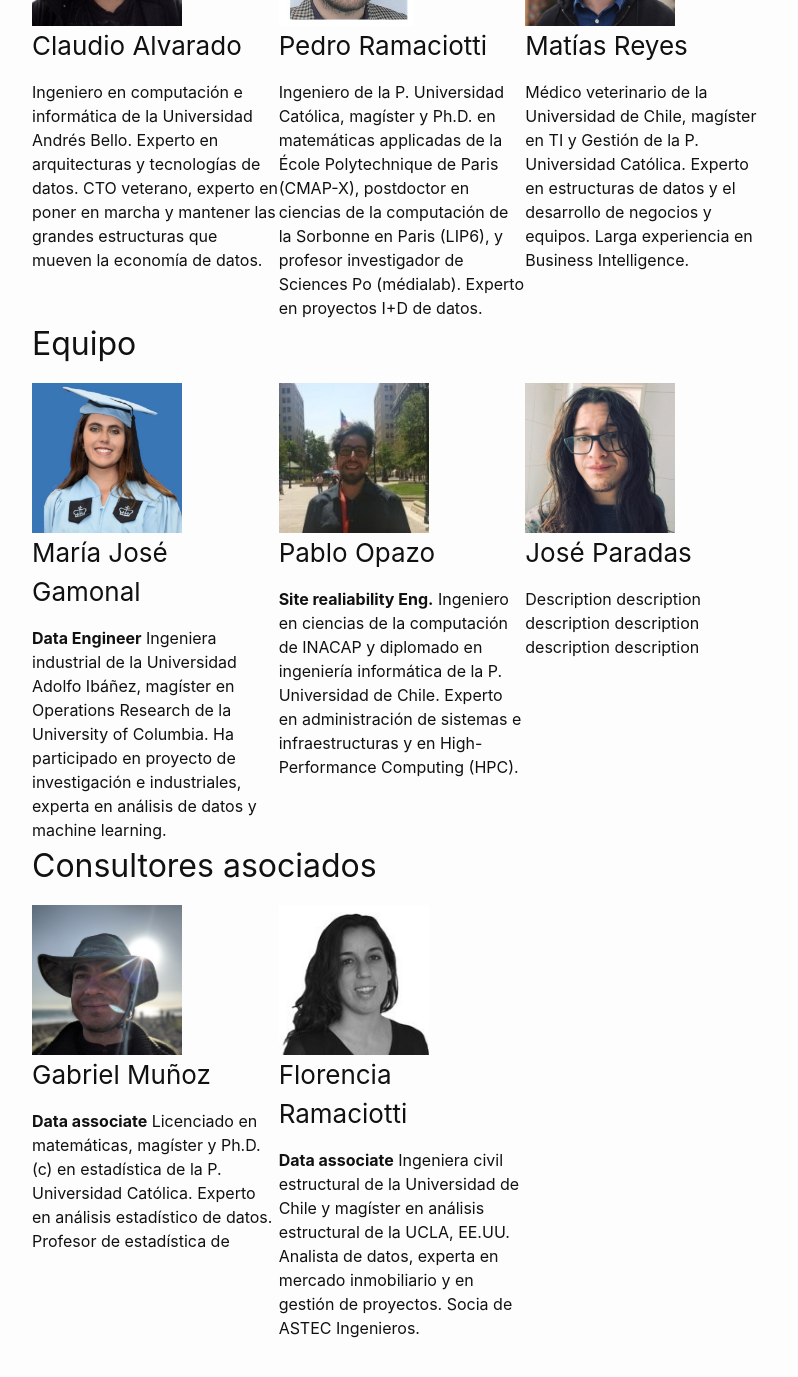
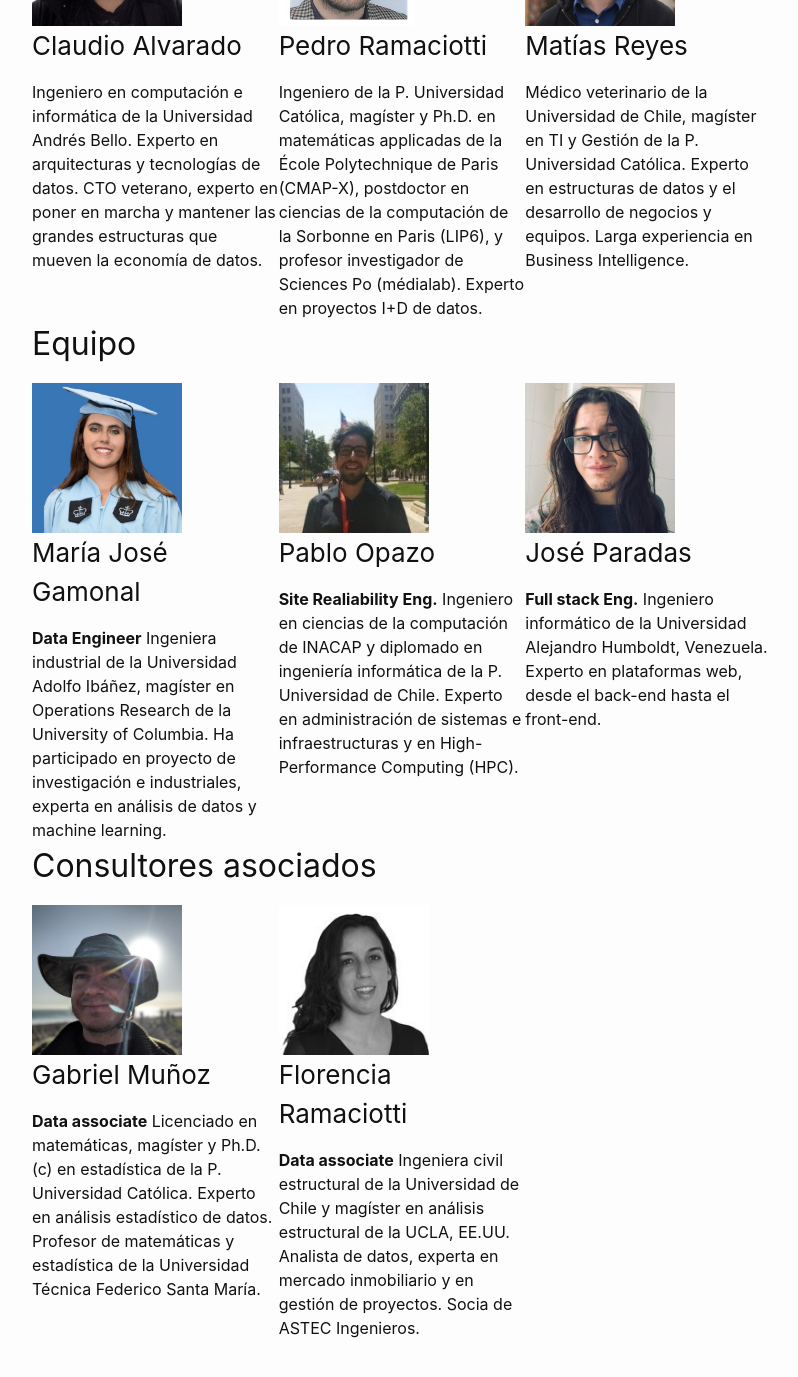
Before and after one commit to modelabcl/modelabcl.github.io, a Jekyll site: the page built from 1-about.markdown, in a window 1280 px wide and 1400 px high, scrolled down 351 px. Shown: the top 1377 px of the window, without its empty margins (238-1036 px from the left). Built offline with Jekyll 4.4.1, drawn with Linux system fonts in a browser that asks for light colours.

Commit message:
added info about Jose and Gabriel

```diff
--- a/1-about.markdown
+++ b/1-about.markdown
@@ -41,14 +41,15 @@ permalink: /about/
   <div class="column">
   	<img src="{{site.baseurl}}/assets/img/Headshots/pablo.jpeg" height="150" width="150"/>
   	<h3>Pablo Opazo</h3>
-	<b>Site realiability Eng.</b>
+	<b>Site Realiability Eng.</b>
   	Ingeniero en ciencias de la computación de INACAP y diplomado en ingeniería informática de la P. Universidad de Chile. Experto en administración de sistemas e infraestructuras y en High-Performance Computing (HPC).
   </div>
   <div class="column">
   	<img src="{{site.baseurl}}/assets/img/Headshots/jose.jpeg" height="150" width="150"/>
   	<h3>José Paradas</h3>
+  	<b>Full stack Eng.</b>
 
-  	Description description description description description description
+  	Ingeniero informático de la Universidad Alejandro Humboldt, Venezuela. Experto en plataformas web, desde el back-end hasta el front-end.
   </div>
 </div>
 
@@ -61,7 +62,7 @@ permalink: /about/
   	<h3>Gabriel Muñoz</h3>
   	<b>Data associate</b>
 
-  	Licenciado en matemáticas, magíster y Ph.D. (c) en estadística de la P. Universidad Católica. Experto en análisis estadístico de datos. Profesor de estadística de
+  	Licenciado en matemáticas, magíster y Ph.D. (c) en estadística de la P. Universidad Católica. Experto en análisis estadístico de datos. Profesor de matemáticas y estadística de la Universidad Técnica Federico Santa María.
   </div>
   <div class="column">
   	<img src="{{site.baseurl}}/assets/img/Headshots/florencia.jpeg" height="150" width="150"/>
```
